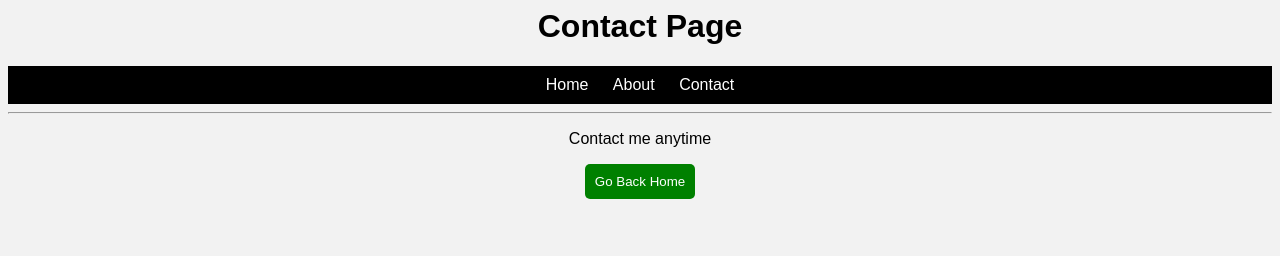
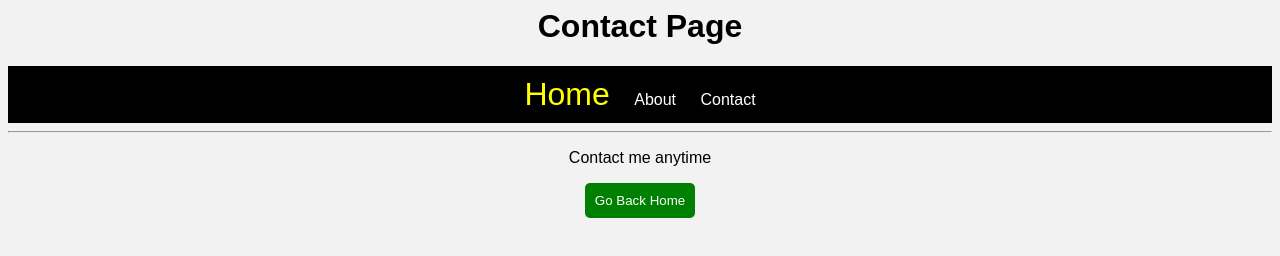
Before and after one commit to reenarajput72002-lab/PreWorkRevision, a plain HTML site: page contact.html in a window 1280 px wide. In both pictures the pointer is over the link "Home". Drawn offline with Linux system fonts and the light colour scheme.

Commit message:
Update contact.html

```diff
--- a/contact.html
+++ b/contact.html
@@ -19,6 +19,10 @@
         color:white;
         margin:10px;
         text-decoration:none;
+      }
+      nav a:hover{
+        color:yellow;
+        font-size:32px;
       }
 
       button{
```
